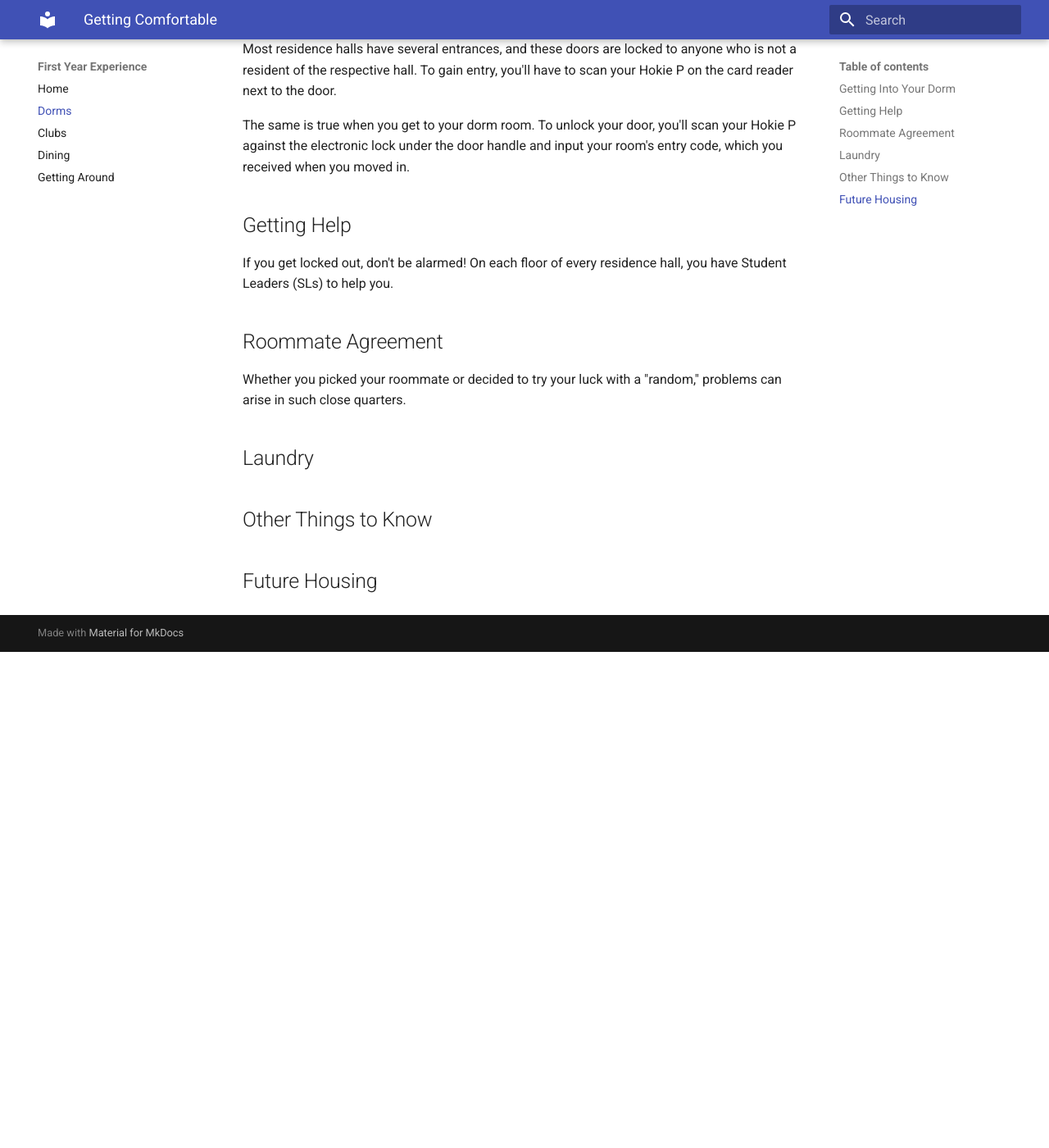
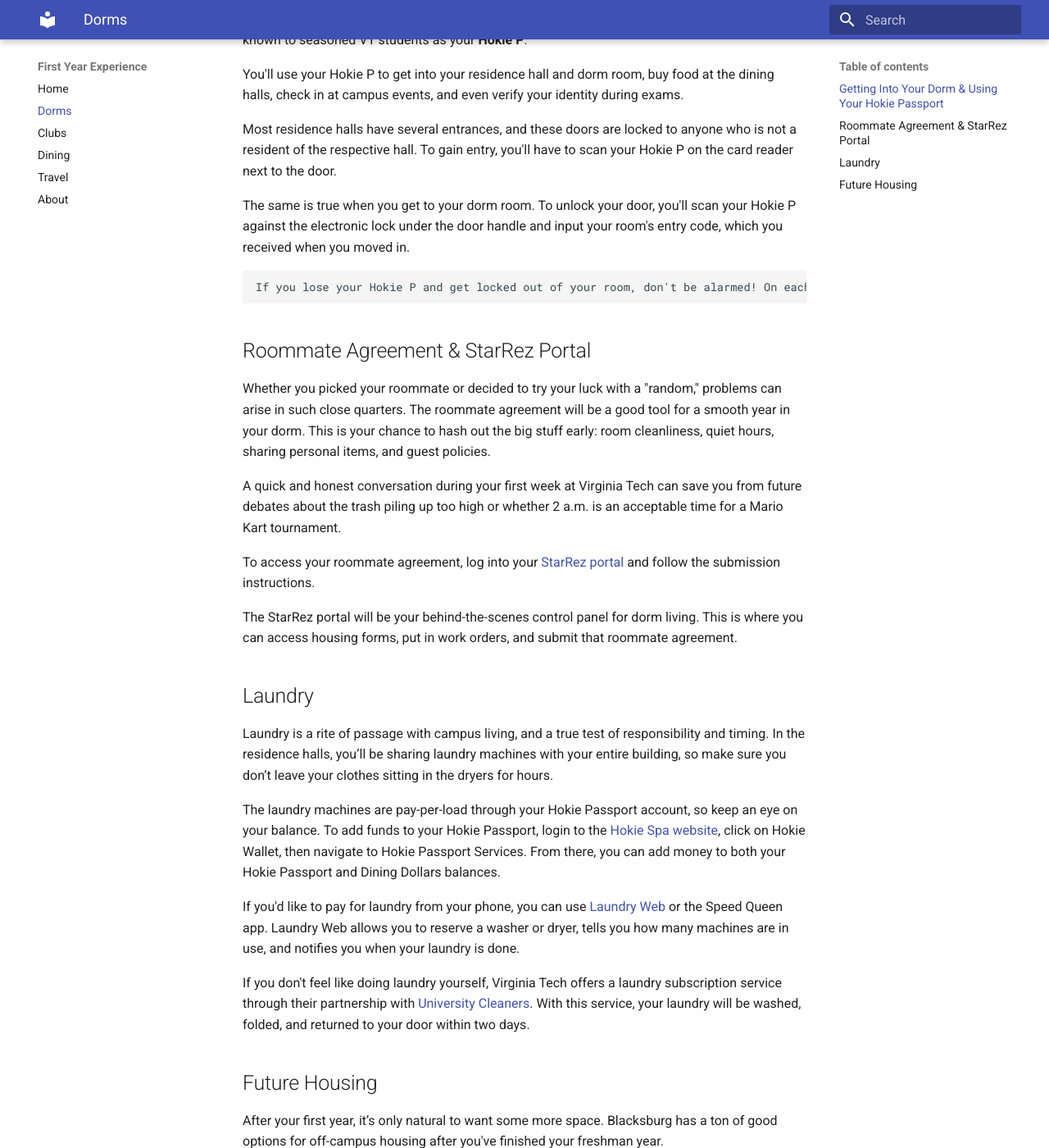
Before and after one commit to jasante22/jasante22.github.io, an MkDocs documentation site: the page built from docs/getting-comfortable.md, in a window 1280 px wide and 1400 px high, scrolled down 697 px. Shown: the whole window at 82% size. Built offline with MkDocs 1.6.1 and Material for MkDocs 9.7.7, drawn with Linux system fonts in a browser that asks for light colours; before the commit the page ends 1492 px from its top, so only the background shows below that; some of the changed lines change nothing that is shown; some of the changed text lies outside the part shown.

Commit message:
Work Sess for March 31
Did About Page, and fixed up articles

```diff
--- /dev/null
+++ b/docs/about.md
@@ -0,0 +1,24 @@
+---
+title: About the Authors
+description: Learn more about the authors writing this User Guide
+
+---
+# About Us
+
+*Learn more about the people writing the guide.*
+
+### About Isabelle
+
+Junior graduating Spring 2027 with dual-Bachelor's degrees in Professional & Technical Writing and Psychology. Isabelle loves to bake, read, watch movies (and talk about them), and travel. In her freshman year, Isabelle lived in West Ambler Johnston Hall, where she go to experience the thrills of traditional-style dorm living. All her friends were spread out across different dorms on campus, so she knows lots about Virginia Tech's residence halls!
+
+### About Ava
+
+Junior graduating Spring 2027 with a Bachelor's in English Literature, Professional & Technical Writing, and Creative Writing. When she isn't in the classroom, Ava loves to read, ski, and bake. She's involved in numerous organizations on campus, including the Virginia Tech Alpine Ski Team, Glossolalia, Silhouette, and Studio Collective. Thus, she's very well-versed in all things clubs!
+
+### About Abbie
+
+Senior graduating Spring 2026 with a Bachelor's in Professional and Technical Writing. Her hobbies include creating overly specific Pinterest boards, crocheting, and hunting for the perfect iced vanilla latte in Blacksburg. Abbie has spent *so* much money on food in her four years at Virginia Tech and prides herself on always trying something new. She has also worked for 2 years with Dining Services, so she has the insider scoop on which dining halls have the best food.
+
+### About Joelle
+
+Senior graduating Spring 2026 with a Bachelor's in Computer Science and Minor in Technical Writing. Joelle's favorite hobbies include exploring campus, trying new food and restaurants, and hanging out with friends. As the travel writer, Joelle has taken the SmartWay bus to head to Roanoke, used Blacksburg Transit to head over to residential areas (Hoge, FoxRidge, TerraceView) and recreational areas (B&B Theatres), and scoped out free parking for friends.
--- a/docs/getting-around.md
+++ b/docs/getting-around.md
@@ -13,13 +13,13 @@
 
 Blacksburg Transit (BT) serves as free bus transportation around Virginia Tech campus, Christiansburg, and parts of Montgomery County ([Ridebt.org](https://ridebt.org/)).
 
-By downloading the BT application, you can see the bus routes, know when the next bus is coming, and enjoy wheelchair-accessible ride around campus... in theory.
+By downloading the BT application, you can see the bus routes, know when the next bus is coming, and enjoy wheelchair-accessible ride around campus.
 
-The application is great for knowing which bus goes where, but is often "under maintenance". The bus tracking feature is a good feature when it's working, only having a latency of a few seconds to a minute. Regardless, it's best to arrive at bus stops early and take arrival times as estimates. All buses are wheelchair accessible, which is fantastic, but expect a packed bus around peak hours (8 am to 9 am, 3 pm to 5 pm, 7 pm to 9 pm).
+The BT app provides rough-estimates of when buses arrives, but it should not be relied upon. Make sure to arrive at bus stops early, but expect a packed bus around peak hours (8 am to 9 am, 3 pm to 5 pm, 7 pm to 9 pm).
 
 ??? tip "Getting Off the Bus"
 
-    Quick aside-the bus does not stop at every stop! In order to get off at a stop that is not a time-check, you can either pull the yellow strings found near the bus windows or press the red button on the hand rail nearest to the bus door.
+    The bus does not stop at every stop! In order to get off, you can either pull the yellow strings found near the bus windows or press the red button on the hand rail nearest to the bus door.
 
 ### Where You Can Go
 
@@ -29,16 +29,16 @@
 --- | ---
 Kroger (UCB), CVS | UCB, TCP, TCR
 Kroger (South Main), Oasis, B&B Theatres | SMS
-Walmart (Christiansburg) | TTT
+The Mall, Walmart (Christiansburg) | TTT
 Academic & On-Campus Residential areas | HXP, CAS, BMR
 
 **BT bus routes tend to change each semester. Please check out the website or application for up to date information.*
 
 ## Journey to Roanoke and NOVA
 
-For anyone seeking bigger malls, needing to catch a flight back home, or head up to Northern Virginia, Roanoke is a great, multi-purpose option. But how do you get to Roanoke without a car and limited cash? The [Smart Way Bus](https://www.valleymetro.com/services/smart-way-services) is your go-to.
+The [Smart Way Bus](https://www.valleymetro.com/services/smart-way-services) takes riders into the greater Valley Metro Area, most notably the Roanoke Airport. The bus isn't free for students, unlike BT transit, but it is still relatively cheap. See the Smart Way Bus [Fare and Passes page](https://www.valleymetro.com/fares-passes) for information about fares.
 
-Smart Way Bus takes riders into the greater Valley Metro Area with stops at Roanoke Airport and Third Station, an 8 minute walk from where the Amtrak runs through. Ensure you have at least ten dollars notes in your wallet to pay for the 4 dollar one-way fare. And make sure you check the route schedule! The bus runs less on weekends, and never goes to the airport on Sundays, so plan your flights accordingly!
+The bus runs less on weekends, and never goes to the airport on Sundays, so plan your flights accordingly!
 
 For those that want a direct route from VT to Washington D.C. and don’t mind spending 40 to 60 dollars, look no further than [OurBus](https://www.ourbus.com/?srsltid=AfmBOoqSy-ws-0dfXxGIeRe6tToq0vxyODjGA-t798SmjiUqyM5SQ6hz) and [Megabus](https://us.megabus.com/). OurBus offers transportation to Stadium-Armory in D.C. over the weekends, Thursdays, and Mondays. Megabus goes to Union Station and offers more options throughout the week.
 
@@ -46,20 +46,18 @@
 
 ## Parking Pass Roulette
 
-While you don’t need a car during your time at VT, having one makes your life very convenient, especially when you move off campus. Whether you’re trying to find parking for yourself or friends and family, knowing more about parking at VT can help you save money and plan logistics smoothly. This section will answer commonly asked questions that new students may have.
+While you don’t need a car during your time at VT, having one makes your life very convenient, especially when you move off campus. Whether you’re trying to find parking for yourself or friends and family, knowing more about parking at VT can help you save money and plan logistics smoothly.
 
 **When and where can I park for free?**
 
-Weekends (Saturday, Sunday) are the best times to secure free parking on campus. So long as you’re not parking in a disability access or 24 hour spot, most spots on campus are free to park in. From there, if you’re attending a late night event on a weekday, parking on campus will be free from 10 PM to 2 AM. The best spots are going to be the ones near retail shops.* Have a class in Surge? Consider parking underneath Gilbert or near Next Door Bake Shop. Your friend is hosting a party in the dorms and street parking is full? The tennis courts can be a good second option. Of course, be mindful of the time your car has spent in the lot and support the local businesses you’ve parked close to!
+Weekends are the best times to secure free parking on campus in any Commuter or Faculty lot. From there, if you’re attending a late night event on a weekday, parking on campus will be free from 10 PM to 2 AM.
 
 **Where can I park on game days?**
 
-Perry Street and North End Center Parking Garages, Ag Quad Lot, and Squires Lot have parking available for 30 dollars on a first-come, first-serve basis. If you don't mind parking off campus, Kent Square Parking Garage offers proximity to Washington street and cheap rates, with the 1 hour rate fee being 2 dollars, 3 hours being 6 dollars, and the max rate being 25 dollars.
+Perry Street and North End Center Parking Garages, Ag Quad Lot, and Squires Lot have parking available for 30 dollars on a first-come, first-serve basis. Otherwise, you can park off-campus in [Kent Square Parking Garage](https://en.parkopedia.com/parking/garage/kent_square_garage/24060/blacksburg/?arriving=202603311700&leaving=202603311900) with cheaper rates.
 
 **How much is a parking permit and where can I get one?**
 
-It depends on the permit's classification, but you can expect an annual parking permit to be around 400 to 500 dollars, unless you buy it on sale mid-August. Commuters and graduate student have a less expensive price compared to residential students. Permits can be bought online on Parking Services's website or in person at their office. Make sure to bring your Hokie Passport and vehicle registration if you go in-person!
+You can expect an annual parking permit to be around 400 to 500 dollars. Permits can be bought online on Parking Services's website or in person at their office. Make sure to bring your Hokie Passport and vehicle registration if you go in-person!
 
 For further information, check out Parking Services's [parking page](https://parking.vt.edu/parking.html) and their [permit page](https://parking.vt.edu/permits.html).
-
-**We are not responsible if you get towed following this advice. Follow with caution.*
--- a/docs/getting-comfortable.md
+++ b/docs/getting-comfortable.md
@@ -1,24 +1,10 @@
-title: Getting Comfortable
-description: Everything to know about navigating dorm living at VT
-
-This page will include (stuff to expect while you're in the dorm):
-- Names and short descriptions (w/ pics) of the dorm buildings available to students
-- Dorm style: bathroom info, cleaning info, AC and heating info (windows, more floors, FANS!)
-- What you will have in the dorm, what you can vs. can't have in the dorm (and recommendations for what to bring)
-- Dorm reputations among students; location info
-- LLCs in each dorm and what they represent
-- Getting into your dorm
-- Roommate agreement ("Whether you picked your roommate or decided to try your luck with a "random," problems can arise in such close quarters.)
-- Getting help from SLs, putting in work orders
-- Laundry etiquette and payment
-- Other things to know: fire drills, building hours, rules about breaks, proximity to dining
-- Future housing: Binding contracts (what dorms have them), staying in a dorm in 2nd year (not guaranteed but possible), look for off-campus housing pretty early (link off-campus options)
-
 # Getting Comfortable
 *A guide to navigating dorm life on campus*
 
-## Getting Into Your Dorm
-You'll quickly learn that one of your most important tools on campus is your Hokie Passport, known to seasoned VT students as your **Hokie P**.
+![Virginia Tech dorm](vtdorm.jpg)
+
+## Getting Into Your Dorm & Using Your Hokie Passport
+You'll quickly learn that one of your most important tools on campus is your [Hokie Passport](https://www.hokiepassport.vt.edu/), known to seasoned VT students as your **Hokie P**.
 
 You'll use your Hokie P to get into your residence hall and dorm room, buy food at the dining halls, check in at campus events, and even verify your identity during exams.
 
@@ -26,19 +12,32 @@
 
 The same is true when you get to your dorm room. To unlock your door, you'll scan your Hokie P against the electronic lock under the door handle and input your room's entry code, which you received when you moved in.
 
-## Getting Help
-If you get locked out, don't be alarmed! On each floor of every residence hall, you have Student Leaders (SLs) to help you.
+    If you lose your Hokie P and get locked out of your room, don't be alarmed! On each floor of every residence hall, there are Student Leaders (SLs) who can help you. During your move-in orientation, the SLs also provide you with a "Duty Phone" number to call for any residential emergencies.
 
+## Roommate Agreement & StarRez Portal
+Whether you picked your roommate or decided to try your luck with a "random," problems can arise in such close quarters. The roommate agreement will be a good tool for a smooth year in your dorm. This is your chance to hash out the big stuff early: room cleanliness, quiet hours, sharing personal items, and guest policies.
 
+A quick and honest conversation during your first week at Virginia Tech can save you from future debates about the trash piling up too high or whether 2 a.m. is an acceptable time for a Mario Kart tournament.
 
+To access your roommate agreement, log into your [StarRez portal](https://vt.starrezhousing.com/StarRezPortalX/145A51B9/1/1/Home-Home?UrlToken=7D47662B) and follow the submission instructions.
 
-## Roommate Agreement
-Whether you picked your roommate or decided to try your luck with a "random," problems can arise in such close quarters.
+The StarRez portal will be your behind-the-scenes control panel for dorm living. This is where you can access housing forms, put in work orders, and submit that roommate agreement.
 
 ## Laundry
+Laundry is a rite of passage with campus living, and a true test of responsibility and timing. In the residence halls, you’ll be sharing laundry machines with your entire building, so make sure you don’t leave your clothes sitting in the dryers for hours.
 
+The laundry machines are pay-per-load through your Hokie Passport account, so keep an eye on your balance. To add funds to your Hokie Passport, login to the [Hokie Spa website](https://selfservice.banner.vt.edu/ssb/twbkwbis.P_GenMenu?name=bmenu.P_MainMnu), click on Hokie Wallet, then navigate to Hokie Passport Services. From there, you can add money to both your Hokie Passport and Dining Dollars balances.
 
-## Other Things to Know
+If you'd like to pay for laundry from your phone, you can use [Laundry Web](https://housing.vt.edu/experience/Halls/services_amenities/laundry_rooms.html) or the Speed Queen app. Laundry Web allows you to reserve a washer or dryer, tells you how many machines are in use, and notifies you when your laundry is done.
+
+If you don't feel like doing laundry yourself, Virginia Tech offers a laundry subscription service through their partnership with [University Cleaners](https://universitycleanersva.com/). With this service, your laundry will be washed, folded, and returned to your door within two days.
 
 
 ## Future Housing
+After your first year, it’s only natural to want some more space. Blacksburg has a ton of good options for off-campus housing after you've finished your freshman year.
+
+Every semester, Virginia Tech hosts an Off-Campus Housing Fair to display the plethora of housing options that are available to sophomores and upperclassmen.
+
+Keep an eye out on [GobblerConnect](https://gobblerconnect.vt.edu/) if you’re interested in attending!
+
+If you loved living in a residence hall and want to return to campus in your sophomore year, there are options for you too. Students who want to return to the dorms must undergo an [application process](https://housing.vt.edu/contracts/apply/returning_undergrads.html) in late January for a chance to live on campus again.
--- a/docs/getting-involved.md
+++ b/docs/getting-involved.md
@@ -1,31 +1,6 @@
 ---
 title: Getting Involved
 description: All things to do with clubs, organizations, events, etc. and how to navigate them early in the semester
-What this page will detail:
-- Gobblerfest, Gobblerfair, Gobblerconnect (if it starts with Gobble, it's probably about organizations)
-- different kinds of organizations
-  - academic (orgs for your resume basically; this doesn't mean they can't also be fun)
-    - design teams for engineers
-    - marketing firms for business ppl
-    - journals for English majors
-    - etc.
-  - sports
-    - intramural
-    - club
-  - Greek Life
-    - real greek orgs
-    - business frats and the works
-  - interest-based
-    - baking club
-    - acapella
-    - VDR
-    - etc.
-- how to navigate the events (gobblerfair/fest)
-  - how they work, where to find clubs you're interested in
-    - check their insta pages
-- tips to STAY involved in clubs
-  - don't get discouraged and set reminders for yourself
-  - getting a job
 ---
 
 # Getting Involved
--- a/mkdocs.yml
+++ b/mkdocs.yml
@@ -7,7 +7,8 @@
   - Dorms: 'getting-comfortable.md'
   - Clubs: 'getting-involved.md'
   - Dining: 'getting-food.md'
-  - Getting Around: 'getting-around.md'
+  - Travel: 'getting-around.md'
+  - About: 'about.md'
 markdown_extensions:
   - admonition
   - pymdownx.details
```
Also changed, not shown: docs/vtdorm.jpg (added).
